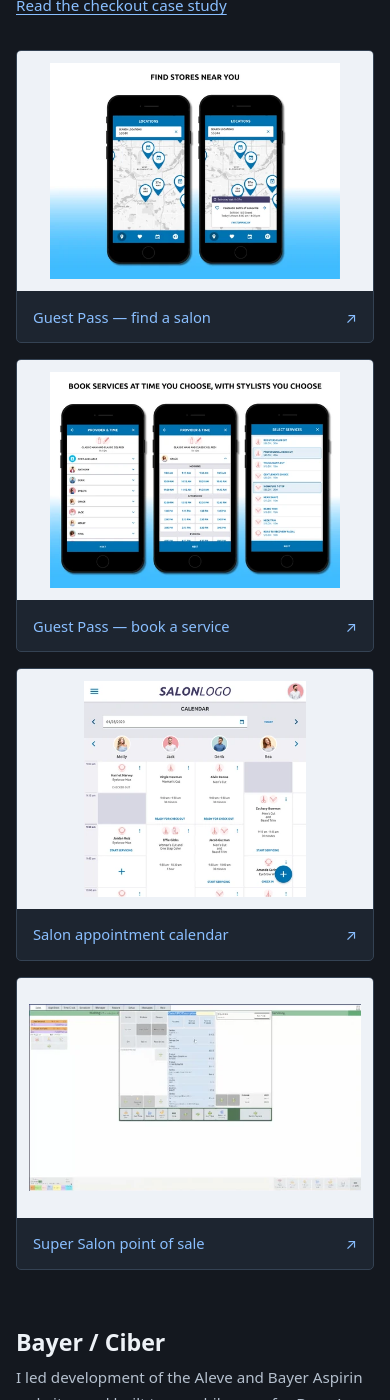
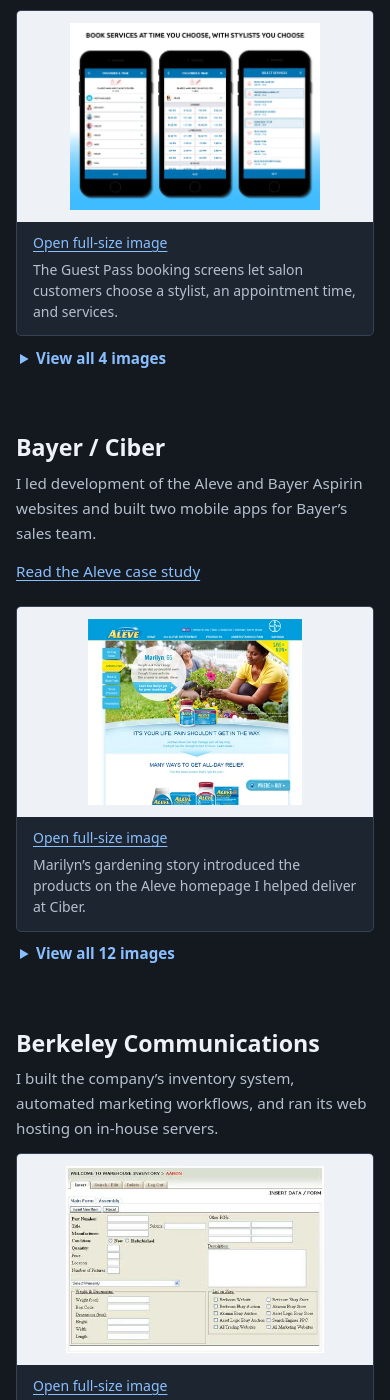
Before and after one commit to schneidergithub/schneidergithub.github.io, a Jekyll site: the page built from work.md, in a window 390 px wide and 1400 px high, scrolled down 6792 px. Built offline with Jekyll 4.4.1, drawn with Linux system fonts in a browser that asks for light colours; some of the changed text lies outside the part shown.

Commit message:
Lead Selected Work with case studies and a curated gallery (#27)
* Lead with case studies and open gallery groups on demand

* Label full-size image links on gallery covers

* Focus only the gallery heading when following its jump link

---------

Co-authored-by: schneidergithub <no.response.schneider@gmail.com>

```diff
--- a/_data/gallery.json
+++ b/_data/gallery.json
@@ -9,6 +9,16 @@
     },
     "items": [
       {
+        "title": "Guest Pass \u2014 book a service",
+        "alt": "Guest Pass mobile screens for choosing a stylist, appointment time, and salon services.",
+        "image": "/assets/portfolio/guestpass-mockups-02-orig.webp",
+        "thumbnail": "/assets/portfolio/thumbs/guestpass-mockups-02-orig.webp",
+        "width": 509,
+        "height": 380,
+        "thumbnail_version": "0e312c2e7c46",
+        "caption": "The Guest Pass booking screens let salon customers choose a stylist, an appointment time, and services."
+      },
+      {
         "title": "Guest Pass \u2014 find a salon",
         "alt": "Guest Pass mobile screens showing nearby salon locations, estimated wait times, and store details.",
         "image": "/assets/portfolio/guestpass-mockups-01-orig.webp",
@@ -16,15 +26,6 @@
         "width": 509,
         "height": 380,
         "thumbnail_version": "3acb0788044d"
-      },
-      {
-        "title": "Guest Pass \u2014 book a service",
-        "alt": "Guest Pass mobile screens for choosing a stylist, appointment time, and salon services.",
-        "image": "/assets/portfolio/guestpass-mockups-02-orig.webp",
-        "thumbnail": "/assets/portfolio/thumbs/guestpass-mockups-02-orig.webp",
-        "width": 509,
-        "height": 380,
-        "thumbnail_version": "0e312c2e7c46"
       },
       {
         "title": "Salon appointment calendar",
@@ -62,7 +63,8 @@
         "thumbnail": "/assets/portfolio/thumbs/portfolio-aleve.webp",
         "width": 400,
         "height": 350,
-        "thumbnail_version": "9edca1e9360f"
+        "thumbnail_version": "9edca1e9360f",
+        "caption": "Marilyn\u2019s gardening story introduced the products on the Aleve homepage I helped deliver at Ciber."
       },
       {
         "title": "Aleve \u2014 story page",
@@ -171,6 +173,16 @@
     "description": "I built the company\u2019s inventory system, automated marketing workflows, and ran its web hosting on in-house servers.",
     "items": [
       {
+        "title": "Inventory management",
+        "alt": "Internal inventory interface with product fields, search controls, and administrative options.",
+        "image": "/assets/portfolio/berkcom-inventory.webp",
+        "thumbnail": "/assets/portfolio/thumbs/berkcom-inventory.webp",
+        "width": 490,
+        "height": 354,
+        "thumbnail_version": "08a5df548f9a",
+        "caption": "The warehouse inventory system I built gave staff one form for part details, stock levels, and warranty information."
+      },
+      {
         "title": "Berkeley Communications website",
         "alt": "Berkeley Communications website presenting data-storage, networking, and support services.",
         "image": "/assets/portfolio/newberkcom.webp",
@@ -178,15 +190,6 @@
         "width": 400,
         "height": 262,
         "thumbnail_version": "312e1937f3d0"
-      },
-      {
-        "title": "Inventory management",
-        "alt": "Internal inventory interface with product fields, search controls, and administrative options.",
-        "image": "/assets/portfolio/berkcom-inventory.webp",
-        "thumbnail": "/assets/portfolio/thumbs/berkcom-inventory.webp",
-        "width": 490,
-        "height": 354,
-        "thumbnail_version": "08a5df548f9a"
       },
       {
         "title": "ADrive",
@@ -260,7 +263,8 @@
         "thumbnail": "/assets/portfolio/thumbs/westinghouse.webp",
         "width": 520,
         "height": 240,
-        "thumbnail_version": "f079706ddf6a"
+        "thumbnail_version": "f079706ddf6a",
+        "caption": "The client\u2019s heritage banner features George Westinghouse. My load tests guided changes that tripled Elasticsearch throughput."
       }
     ]
   },
@@ -276,7 +280,8 @@
         "thumbnail": "/assets/portfolio/thumbs/buckyball.webp",
         "width": 400,
         "height": 300,
-        "thumbnail_version": "ad391ded85af"
+        "thumbnail_version": "ad391ded85af",
+        "caption": "Clients signed in through the homepage of the web design and hosting business I co-owned."
       }
     ]
   }
--- /dev/null
+++ b/_includes/gallery-image.html
@@ -0,0 +1,7 @@
+<figure class="thumbnail-card">
+  <a href="{{ include.item.image | relative_url }}" target="_blank" rel="noopener" aria-label="Open full-size image of {{ include.item.title | escape }} in a new tab">
+    <span class="thumbnail-frame"><img src="{{ include.item.thumbnail | relative_url }}?v={{ include.item.thumbnail_version }}" alt="{{ include.item.alt | escape }}" width="{{ include.item.width }}" height="{{ include.item.height }}" loading="lazy" decoding="async"></span>
+    {% if include.item.caption %}<span class="thumbnail-open">Open full-size image</span>{% else %}<span class="thumbnail-label">{{ include.item.title | escape }} <span aria-hidden="true">↗</span></span>{% endif %}
+  </a>
+  {% if include.item.caption %}<figcaption>{{ include.item.caption | escape }}</figcaption>{% endif %}
+</figure>
--- a/assets/site.css
+++ b/assets/site.css
@@ -71,7 +71,6 @@ main{min-height:65vh}
 .study-directory{display:block;margin-bottom:2.25rem}
 .study-directory h2{margin-bottom:.65rem}
 .study-directory ul{display:grid;grid-template-columns:repeat(2,minmax(0,1fr));gap:0 2rem;list-style:none;padding:0;margin:0}
-.study-directory li{border-top:1px solid var(--line)}
 .study-directory a,.study-ending a,.role-study{display:inline-flex;align-items:center;min-height:44px;max-width:100%;color:var(--accent);text-decoration:underline;overflow-wrap:anywhere}
 .study-directory a{padding-block:.65rem;font-size:1rem;line-height:1.45}
 .study-ending{margin-top:2.5rem;padding-top:1.25rem;border-top:1px solid var(--line);align-items:center;gap:.3rem 1.5rem}
@@ -255,16 +254,29 @@ a{color:inherit}
 .section-jumps{margin-top:1.8rem;gap:.7rem 1.3rem}
 .section-jumps a,.gallery-jumps a{color:var(--accent);text-decoration:underline}
 .count{display:inline-block;margin-left:.4rem;color:var(--muted);font-size:.875rem;font-weight:400;letter-spacing:0}
-.gallery-jumps{margin-block:1.7rem 2.5rem;padding-block:1rem;border-top:1px solid var(--line);border-bottom:1px solid var(--line);gap:.3rem 1.5rem}
+.work-intro{padding-bottom:1.75rem}
+.work-projects > h2:focus-visible,.study-directory > h2:focus-visible,.portfolio-gallery > h2:focus-visible{width:fit-content;outline:3px solid var(--focus);outline-offset:4px}
+.work-jumps{gap:.3rem 1rem}
+.work-jumps a:not(:first-child){border-color:transparent;background:transparent;text-decoration:underline}
+.gallery-jumps{margin-block:.5rem 2rem;gap:.25rem 1.5rem}
+.gallery-jumps a{display:inline-flex;align-items:center;gap:.3rem;min-height:44px;line-height:1.4}
 .portfolio-gallery>h2{font-size:clamp(2rem,4vw,3rem);max-width:22ch}
-.gallery-group{padding-block:1rem 2.6rem;scroll-margin-top:1.5rem}
-.gallery-heading{margin-bottom:1.4rem}
+.gallery-group{display:grid;grid-template-columns:minmax(0,23rem) minmax(0,1fr);column-gap:clamp(1.5rem,4vw,3.5rem);align-items:start;padding-block:.75rem 2.5rem;scroll-margin-top:1rem}
+.gallery-heading{grid-column:2;grid-row:1}
+.gallery-group>.thumbnail-card{grid-column:1;grid-row:1}
 .gallery-heading h3{font-size:1.45rem;margin-bottom:.5rem}
 .gallery-heading p{color:var(--muted);font-size:.95rem;max-width:68ch;margin-bottom:0}
 .gallery-heading .case-link{margin:.25rem 0 0}
+.gallery-disclosure{grid-column:1/-1;min-width:0}
+.gallery-disclosure summary{width:fit-content;max-width:100%;min-height:44px;padding:.6rem .25rem;color:var(--accent);cursor:pointer;font-size:.95rem;font-weight:600}
+.gallery-disclosure summary:hover{text-decoration:underline;text-underline-offset:.22em}
+.gallery-collapse,.gallery-disclosure[open] .gallery-expand{display:none}
+.gallery-disclosure[open] .gallery-collapse{display:inline}
 .thumbnail-grid{display:grid;grid-template-columns:repeat(3,minmax(0,1fr));gap:1rem}
 .thumbnail-card{margin:0;padding:0;background:var(--panel);border:1px solid var(--line);border-radius:5px;overflow:visible}
-.thumbnail-card a{display:block;height:100%;text-decoration:none;border-radius:5px}
+.thumbnail-card a{display:block;text-decoration:none;border-radius:5px}
+.thumbnail-open{display:block;padding:.55rem 1rem 0;font-size:.875rem;text-decoration:underline;text-underline-offset:.22em}
+.thumbnail-card figcaption{padding:.3rem 1rem .85rem}
 .thumbnail-card a:hover{background:#1D2530}
 .thumbnail-frame{display:flex;align-items:center;justify-content:center;height:220px;padding:12px;background:#EEF2F7;border-radius:4px 4px 0 0}
 .thumbnail-frame img{width:auto;max-width:100%;height:auto;max-height:100%;object-fit:contain}
@@ -275,8 +287,13 @@ a{color:inherit}
 .thumbnail-frame{height:200px}
 }
 
+@media(max-width:640px){
+.gallery-group{display:block}
+.gallery-heading{margin-bottom:.75rem}
+}
+
 @media(max-width:540px){.thumbnail-grid{grid-template-columns:1fr}
-.thumbnail-frame{height:240px}
+.thumbnail-frame{height:clamp(9rem,54vw,14rem)}
 .gallery-jumps{gap:.3rem 1rem}
 .gallery-jumps a{font-size:.875rem}
 }
@@ -289,13 +306,11 @@ a{color:inherit}
 
 .button [aria-hidden="true"]{flex-shrink:0}
 
-.section-jumps a,.gallery-jumps a{display:inline-flex;align-items:center;justify-content:center;gap:.4rem;min-height:44px;padding:.55rem .85rem;border:1px solid var(--control-border);border-radius:6px;text-decoration:none;line-height:1.5}
+.section-jumps a{display:inline-flex;align-items:center;justify-content:center;gap:.4rem;min-height:44px;padding:.55rem .85rem;border:1px solid var(--control-border);border-radius:6px;text-decoration:none;line-height:1.5}
 
 .section-jumps a{font-weight:600;background:var(--panel)}
 
-.gallery-jumps a{background:transparent}
-
-.section-jumps a:hover,.gallery-jumps a:hover{background:var(--panel);text-decoration:underline}
+.section-jumps a:hover{background:var(--panel);text-decoration:underline}
 
 .section-jumps .count,.gallery-jumps .count{margin-left:0}
 
--- a/work.md
+++ b/work.md
@@ -3,20 +3,37 @@ title: Selected Work
 description: Project summaries and a visual portfolio of Aaron Schneider's work in enterprise automation, AI, point-of-sale products, and web and mobile engineering.
 permalink: /work/
 ---
-<header class="page-intro"><p class="eyebrow">Projects & contributions</p><h1>Selected work</h1><p class="lead">A selection of work across software delivery, security, testing, and product engineering.</p><nav class="section-jumps" aria-label="Selected work sections"><a href="#project-summaries">Projects</a><a href="#portfolio-gallery">Portfolio Gallery <span class="count">26 images</span></a></nav></header>
+<header class="page-intro work-intro">
+  <h1>Selected work</h1>
+  <p class="lead">I test software releases, automate delivery, and help benchmark AI agents on scientific work.</p>
+  <nav class="section-jumps work-jumps" aria-label="Selected work sections">
+    <a href="#case-studies-title">Case studies</a>
+    <a href="#project-summaries">Project summaries</a>
+    <a href="#portfolio-gallery">Gallery</a>
+  </nav>
+</header>
+
 <nav class="study-directory" aria-labelledby="case-studies-title">
-  <h2 id="case-studies-title">Case studies</h2>
+  <h2 id="case-studies-title" tabindex="-1">Case studies</h2>
   <ul>
     {% assign studies = site.pages | where: 'layout', 'case-study' | sort: 'title' %}
     {% for study in studies %}<li><a href="{{ study.url | relative_url }}">{{ study.link_label | default: study.title | escape }}</a></li>{% endfor %}
   </ul>
 </nav>
-<section aria-label="Project summaries" id="project-summaries"><div class="project-grid">{% assign projects = site.work | sort: 'order' %}{% for project in projects %}{% include project-card.html %}{% endfor %}</div></section>
 
-<section class="section portfolio-gallery" id="portfolio-gallery" aria-labelledby="gallery-title">
-  <p class="eyebrow">Portfolio</p>
-  <h2 id="gallery-title">Project highlights</h2>
-  <nav class="gallery-jumps" aria-label="Portfolio image groups">{% for group in site.data.gallery %}<a href="#gallery-{{ group.id }}">{{ group.title | escape }} <span class="count">{{ group.items.size }}</span></a>{% endfor %}</nav>
+<section class="work-projects" aria-labelledby="project-summaries">
+  <h2 id="project-summaries" tabindex="-1">Project summaries</h2>
+  <div class="project-grid">
+    {% assign projects = site.work | sort: 'order' %}
+    {% for project in projects %}{% include project-card.html %}{% endfor %}
+  </div>
+</section>
+
+<section class="section portfolio-gallery" aria-labelledby="portfolio-gallery">
+  <h2 id="portfolio-gallery" tabindex="-1"><span id="gallery-title">Gallery</span></h2>
+  <nav class="gallery-jumps" aria-label="Portfolio image groups">
+    {% for group in site.data.gallery %}<a href="#gallery-{{ group.id }}">{{ group.title | escape }} <span class="count">{{ group.items.size }}</span></a>{% endfor %}
+  </nav>
   {% for group in site.data.gallery %}
   <section class="gallery-group" id="gallery-{{ group.id }}" aria-labelledby="gallery-{{ group.id }}-title">
     <div class="gallery-heading">
@@ -24,11 +41,16 @@ permalink: /work/
       <p>{{ group.description | escape }}</p>
       {% if group.related %}<p class="case-link"><a href="{{ group.related.url | relative_url | escape }}">{{ group.related.label | escape }}</a></p>{% endif %}
     </div>
-    <div class="thumbnail-grid">{% for item in group.items %}
-      <figure class="thumbnail-card">
-        <a href="{{ item.image | relative_url }}" target="_blank" rel="noopener" aria-label="Open {{ item.title | escape }} image in a new tab"><span class="thumbnail-frame"><img src="{{ item.thumbnail | relative_url }}?v={{ item.thumbnail_version }}" alt="{{ item.alt | escape }}" width="{{ item.width }}" height="{{ item.height }}" loading="lazy" decoding="async"></span><span class="thumbnail-label">{{ item.title | escape }} <span aria-hidden="true">↗</span></span></a>
-      </figure>
-    {% endfor %}</div>
+    {% assign cover = group.items | first %}
+    {% include gallery-image.html item=cover %}
+    {% if group.items.size > 1 %}
+    <details class="gallery-disclosure">
+      <summary><span class="gallery-expand">View all {{ group.items.size }} images</span><span class="gallery-collapse">Show fewer images</span><span class="visually-hidden"> from {{ group.title | escape }}</span></summary>
+      <div class="thumbnail-grid">
+        {% for item in group.items offset:1 %}{% include gallery-image.html item=item %}{% endfor %}
+      </div>
+    </details>
+    {% endif %}
   </section>
   {% endfor %}
 </section>
```
Also changed, not shown: docs/roadmap.md (+5 -1 lines), scripts/check_case_studies.cjs (+98 -11 lines), .github/workflows/experience.yml.
